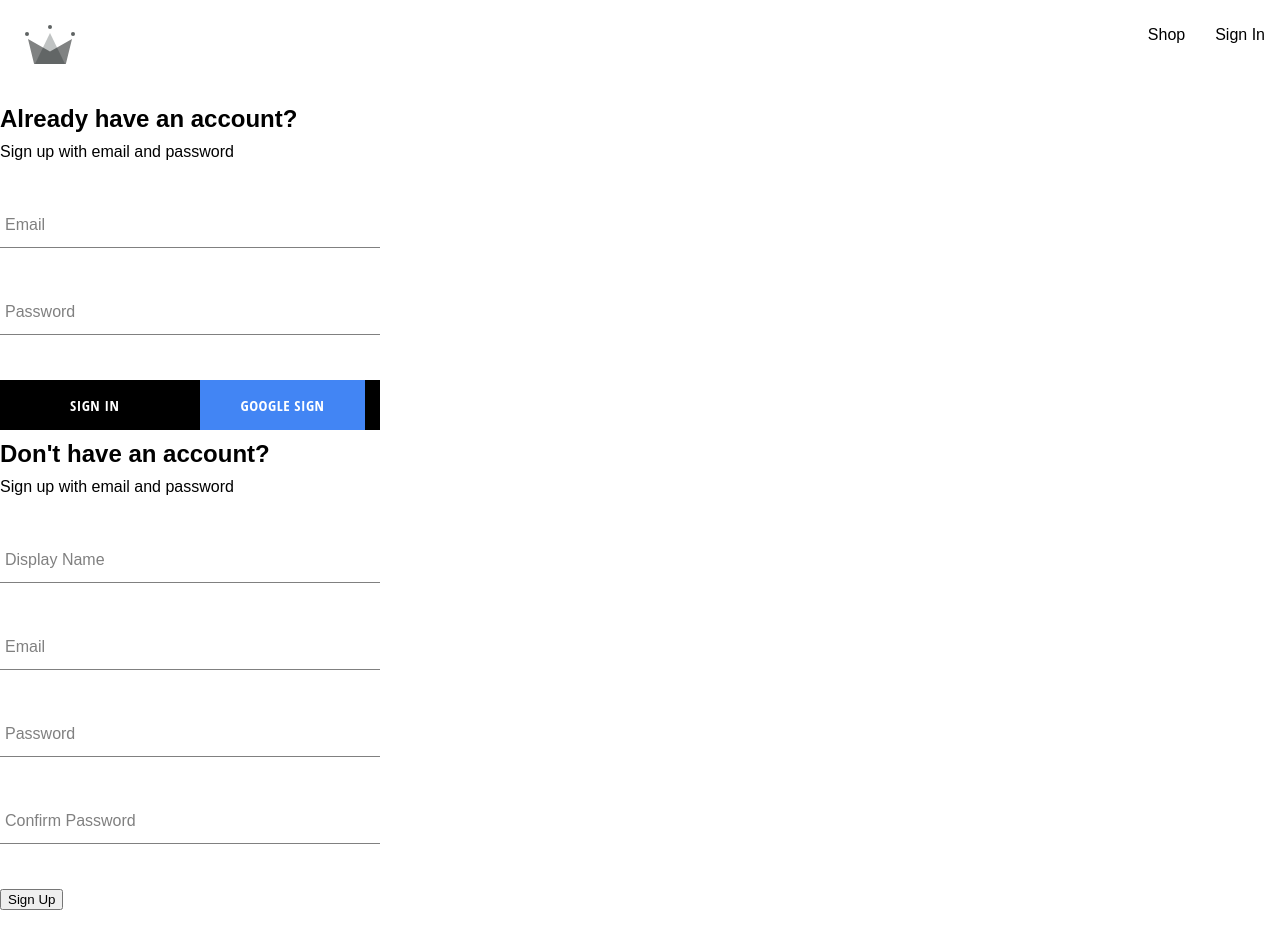
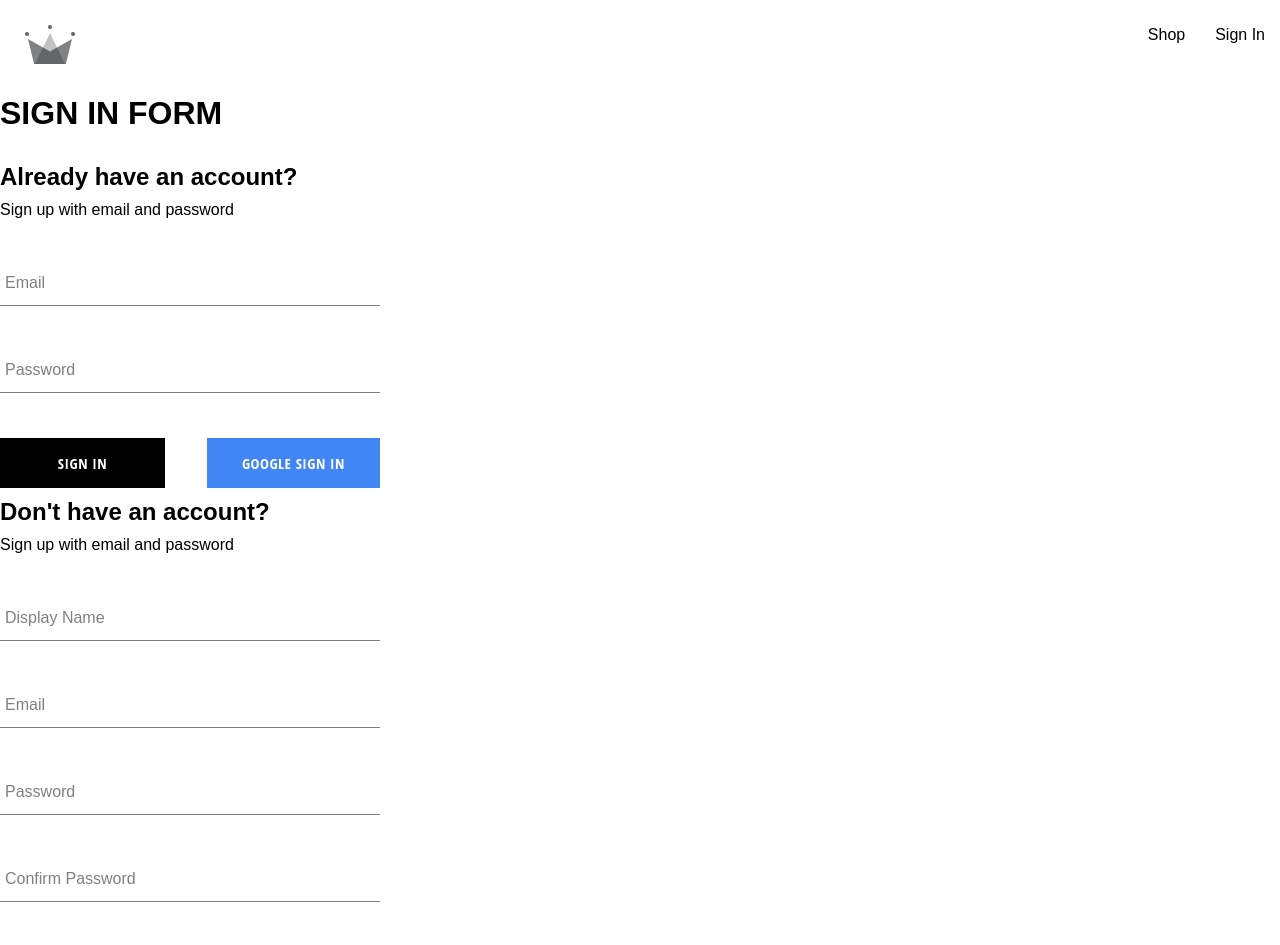
Before and after one commit to Rafat-Web-Developer/crwn-clothing, a React (Create React App) app: page /auth in a window 1280 px wide. Shown: the top 945 px of the page. Before the commit the page ends 910 px from the top, so only its background shows below. Built offline with nearby package versions, Linux system fonts and the light colour scheme; a web font is replaced by a local one.

Commit message:
Fix a design problem

```diff
--- a/src/components/sign-in-form/sign-in-form.component.jsx
+++ b/src/components/sign-in-form/sign-in-form.component.jsx
@@ -39,7 +39,7 @@ const SignInForm = () => {
     }
 
     return (
-        <div className="sign-up-container">
+        <div className="sign-in-container">
             <h2>Already have an account?</h2>
             <span>Sign up with email and password</span>
             <form onSubmit={handleSubmit}>
@@ -55,7 +55,7 @@ const SignInForm = () => {
 
                 <FormInput label="Password" type="password" onChange={handleChange} name="password" value={password} required/>
 
-                <div className="button-container">
+                <div className="sign-in-button-container">
                     <Button type="submit">Sign In</Button>
                     <Button buttonType="google" onClick={logGoogleUser}>Google sign in</Button>
                 </div>
--- a/src/components/sign-in-form/sign-in-form.styles.scss
+++ b/src/components/sign-in-form/sign-in-form.styles.scss
@@ -1,4 +1,4 @@
-.sign-up-container{
+.sign-in-container{
     display: flex;
     flex-direction: column;
     width: 380px;
@@ -6,7 +6,7 @@
     h2{
         margin: 10px 0;
     }
-    .button-container{
+    .sign-in-button-container{
         display: flex;
         justify-content: space-between;
     }
--- a/src/components/sign-up-form/sign-up-form.component.jsx
+++ b/src/components/sign-up-form/sign-up-form.component.jsx
@@ -1,5 +1,6 @@
 import { useState } from "react";
 import { createAuthUserWithEmailAndPassword, createUserDocumentFromAuth } from "../../utils/firebase/firebase.utils";
+import Button from "../button/button.component";
 import FormInput from "../form-input/form-input.component";
 
 import "./sign-up-form.styles.scss";
@@ -68,7 +69,7 @@ const SignUpForm = () => {
 
                 <FormInput label="Confirm Password" type="password" onChange={handleChange} name="confirmPassword" value={confirmPassword} required/>
 
-                <button type="submit">Sign Up</button>
+                <Button type="submit">Sign Up</Button>
             </form>
         </div>
     )
--- a/src/routes/authentication/authentication.component.jsx
+++ b/src/routes/authentication/authentication.component.jsx
@@ -1,13 +1,10 @@
 import SignInForm from "../../components/sign-in-form/sign-in-form.component";
 import SignUpForm from "../../components/sign-up-form/sign-up-form.component";
-import { createUserDocumentFromAuth, signInWithGooglePopup } from "../../utils/firebase/firebase.utils";
 
 const Authentication = () => {
-
-
-
     return (
         <div>
+            <h1>SIGN IN FORM</h1>
             <SignInForm />
             <SignUpForm />
          </div>
```
